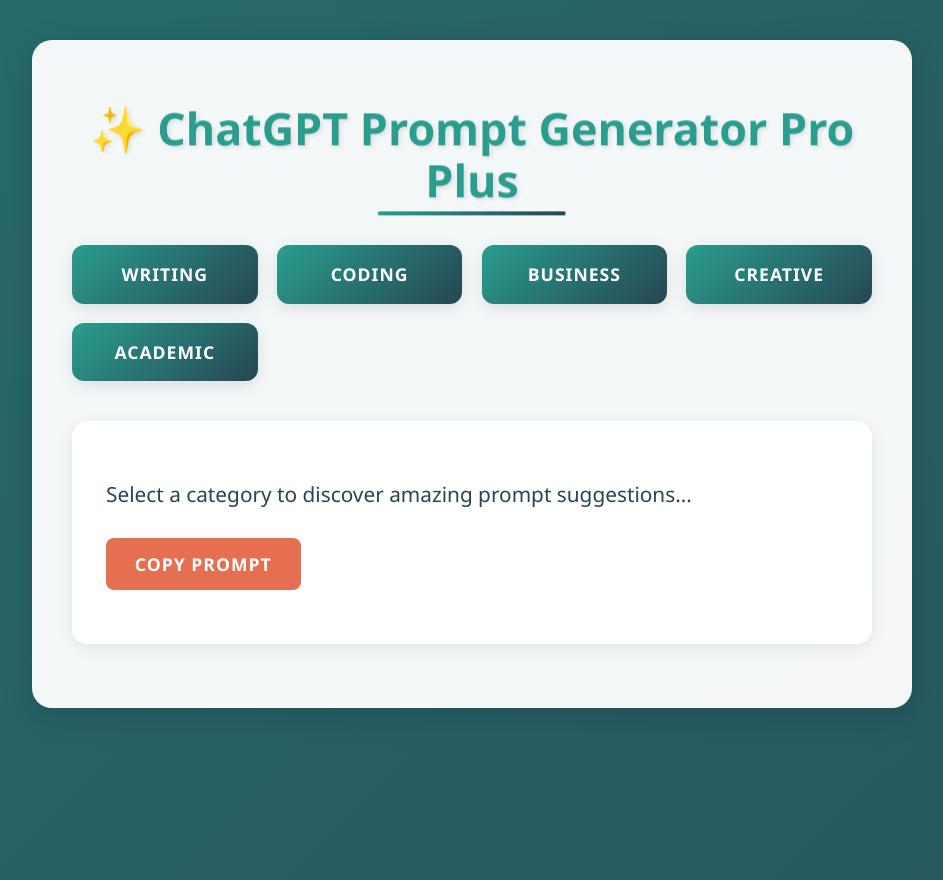
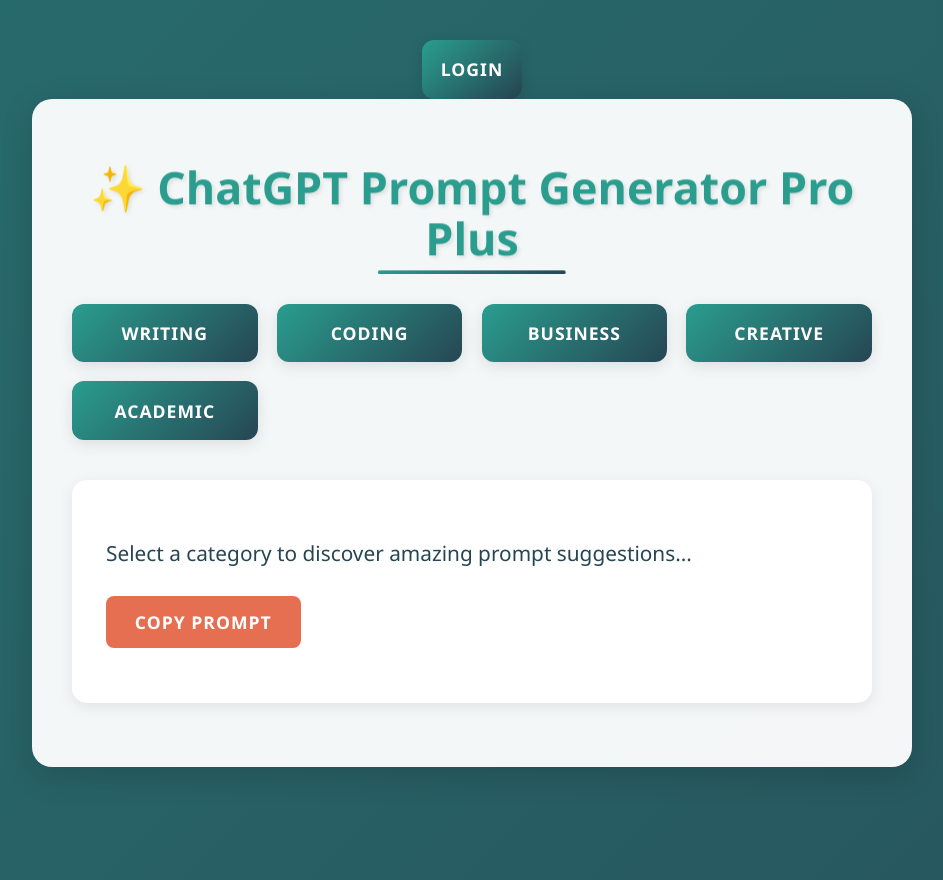
Before and after one commit to Deep-Dive-AI/Project-AI, a website built with Vite: page Prompt-book/index.html in a window 1280 px wide. Shown: the whole page, without its empty margins (168-1111 px from the left). Built offline with nearby package versions, Linux system fonts and the light colour scheme.

Commit message:
login knop

```diff
--- a/Prompt-book/index.html
+++ b/Prompt-book/index.html
@@ -9,6 +9,7 @@
 </head>
 
 <body>
+    <button class="category-btn" onclick="window.location.href='http://localhost:3000/login/login.html'">Login</button>
     <div class="container">
         <h1>✨ ChatGPT Prompt Generator Pro Plus</h1>
 
```
Also changed, not shown: README.md.
